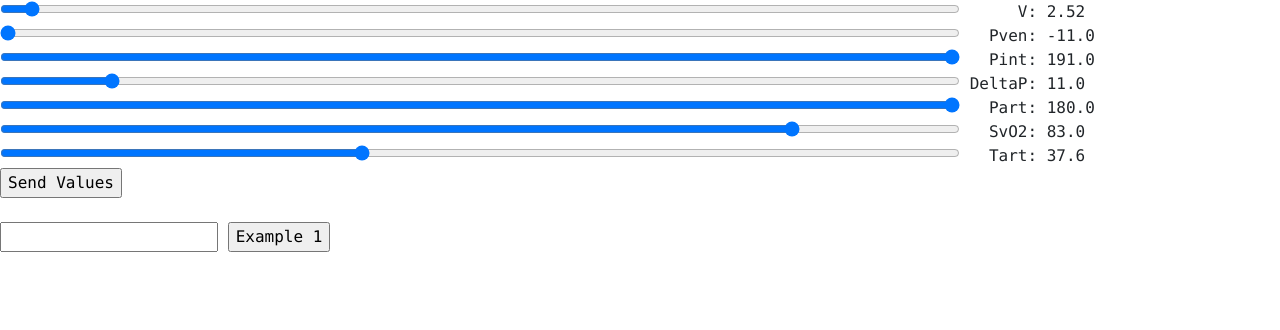
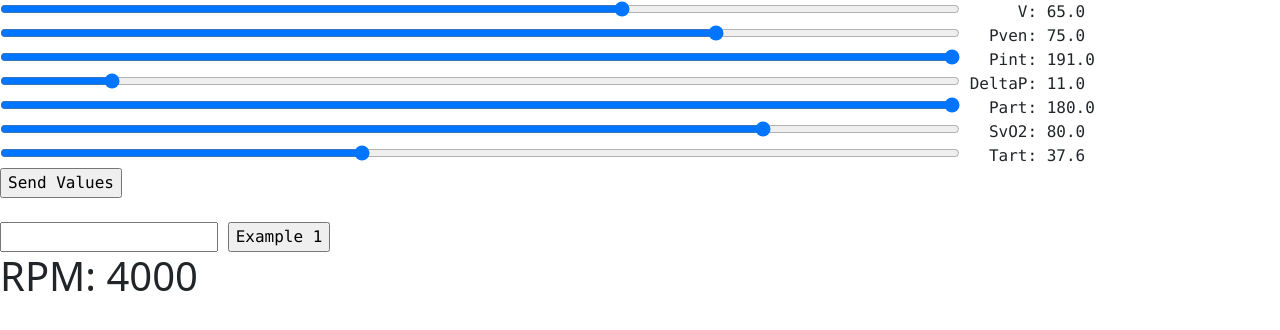
Before and after one commit to magizee/lex-ecmo-gui, a Flask app: page /admin in a window 1280 px wide. Shown: the part 56-386 px from the top of the page. Run offline with Flask 3, Linux system fonts and the light colour scheme.

Commit message:
Added an RPM meter on the display end
title says it all

```diff
--- a/app.py
+++ b/app.py
@@ -177,5 +177,12 @@
         safety_status=safety_status
     )
 
+@app.route('/rpm')
+def getRPM():
+    global rpm
+    return jsonify(
+        rpm=rpm
+        )
+
 if __name__ == '__main__':
     app.run(debug=True)
--- a/templates/admin.html
+++ b/templates/admin.html
@@ -69,6 +69,9 @@
 
         <input id="example1Button" type="submit" value="Example 1">
     </form>
+    <h1 id="RPM-Display">
+        RPM: 0
+    </h1>
     <input type="hidden" id="V" name="custId" value={{V}}>
     <input type="hidden" id="Pven" name="custId" value={{Pven}}>
     <input type="hidden" id="Pint" name="custId" value={{Pint}}>
@@ -78,6 +81,16 @@
     <input type="hidden" id="Tart" name="custId" value={{Tart}}>
 
     <script>
+
+        function updateRPM() {
+            fetch('/rpm')
+                .then(response => response.json())
+                .then(data => {
+                    document.getElementById('RPM-Display').innerHTML = "RPM: " + data.rpm;
+                });
+        }
+        setInterval(updateRPM, 1000);
+
         function checkValues() {
             //if (document.getElementById('VS') != document.getElementById('V').getAttribute("value") || document.getElementById('PvenS').value != document.getElementById('Pven').getAttribute("value") || document.getElementById('PintS').value != document.getElementById('Pint').getAttribute("value") || document.getElementById('DeltaPS').value != document.getElementById('DeltaP').getAttribute("value") || document.getElementById('PartS').value != document.getElementById('Part').getAttribute("value") || document.getElementById('SvO2S').value != document.getElementById('SvO2').getAttribute("value")) {
             document.getElementById('SliderEnterButton').style.backgroundColor = 'lightgreen';
@@ -147,7 +160,6 @@
         });
     </script>
 
-
 </body>
 </html>
 <!--</nav>-->
--- a/templates/dashboard.html
+++ b/templates/dashboard.html
@@ -124,7 +124,6 @@
                 });
         }
 
-setInterval(updateData, 1000); // Update data every second
 
         setInterval(updateData, 1000); // Update data every second
 
```
